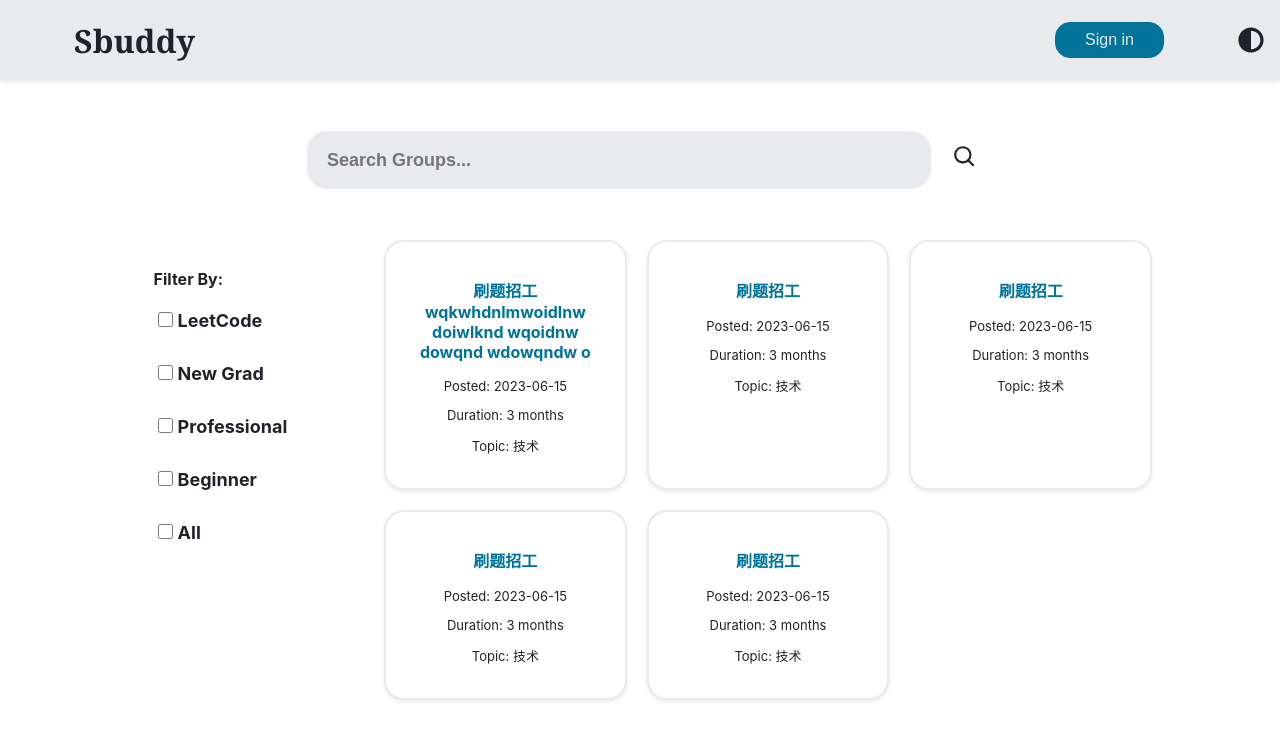
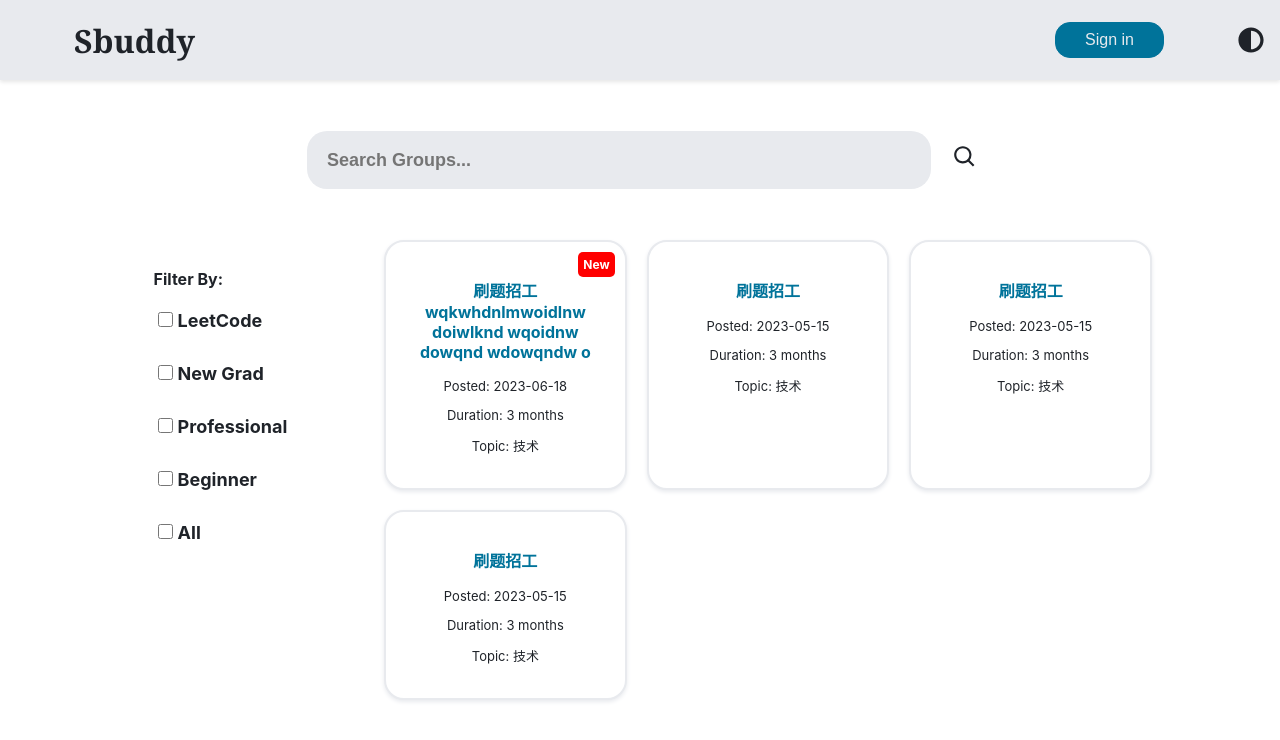
Before and after one commit to StellaWangEngineer/sbuddy, a React (Create React App) app in the folder client/: page / in a window 1280 px wide. Shown: the top 740 px of the page. Built offline with nearby package versions, Linux system fonts and the light colour scheme.

Commit message:
[feat] implement new badage

```diff
--- a/client/src/components/Card.css
+++ b/client/src/components/Card.css
@@ -4,6 +4,7 @@
     padding: 20px;
     border: 2px solid var(--secondary);
     box-shadow: 0 2px 4px var(--secondary);
+    position: relative;
 }
 
 .card:hover {
@@ -22,3 +23,15 @@
     font-size: small;
     color: var(--text);
 }
+
+.new-badge {
+    position: absolute;
+    top: 10px;
+    right: 10px;
+    padding: 5px;
+    background-color:red ;
+    color: white;
+    font-size: 12px;
+    font-weight: bold;
+    border-radius: 5px;
+}
--- a/client/src/components/Card.js
+++ b/client/src/components/Card.js
@@ -4,10 +4,13 @@ import './Card.css';
 const Card = ({ group, onClick }) => {
   const { title, postDate, duration, topic } = group;
 
+  const isNewPost = isWithin7Days(postDate);
+
   return (
     <div className="card" onClick={onClick}>
       <h3>{title}</h3>
       <p>Posted: {postDate}</p>
+      {isNewPost && <span className="new-badge">New</span>}
       <p>Duration: {duration}</p>
       <p>Topic: {topic}</p>
     </div>
@@ -15,3 +18,11 @@ const Card = ({ group, onClick }) => {
 };
 
 export default Card;
+
+const isWithin7Days = (date) => {
+  const today = new Date();
+  const postDate = new Date(date);
+  const timeDifference = today.getTime() - postDate.getTime();
+  const daysDifference = timeDifference / (1000 * 3600 * 24);
+  return daysDifference <= 7;
+};
--- a/client/src/components/GroupGrid.js
+++ b/client/src/components/GroupGrid.js
@@ -6,8 +6,8 @@ const GroupGrid = ({ group, onCardClick }) => {
   const groups = [
     {
       title: '刷题招工wqkwhdnlmwoidlnw doiwlknd wqoidnw dowqnd wdowqndw o',
-      startDate: '2023-06-30',
-      postDate: '2023-06-15',
+      startDate: '2023-06-18',
+      postDate: '2023-06-18',
       duration: '3 months',
       teamSize: '10',
       url: 'https://www.discord.com',
@@ -18,7 +18,7 @@ const GroupGrid = ({ group, onCardClick }) => {
     }, {
       title: '刷题招工',
       startDate: '2023-06-30',
-      postDate: '2023-06-15',
+      postDate: '2023-05-15',
       duration: '3 months',
       teamSize: '10',
       url: 'https://www.discord.com',
@@ -29,7 +29,7 @@ const GroupGrid = ({ group, onCardClick }) => {
     }, {
       title: '刷题招工',
       startDate: '2023-06-30',
-      postDate: '2023-06-15',
+      postDate: '2023-05-15',
       duration: '3 months',
       teamSize: '10',
       url: 'https://www.discord.com',
@@ -40,18 +40,7 @@ const GroupGrid = ({ group, onCardClick }) => {
     }, {
       title: '刷题招工',
       startDate: '2023-06-30',
-      postDate: '2023-06-15',
-      duration: '3 months',
-      teamSize: '10',
-      url: 'https://www.discord.com',
-      requirements: 'Need baisc knowledge in algorithm',
-      content: 'I am a discord bot',
-      topic: '技术',
-      creator: 'Bot'
-    }, {
-      title: '刷题招工',
-      startDate: '2023-06-30',
-      postDate: '2023-06-15',
+      postDate: '2023-05-15',
       duration: '3 months',
       teamSize: '10',
       url: 'https://www.discord.com',
```
